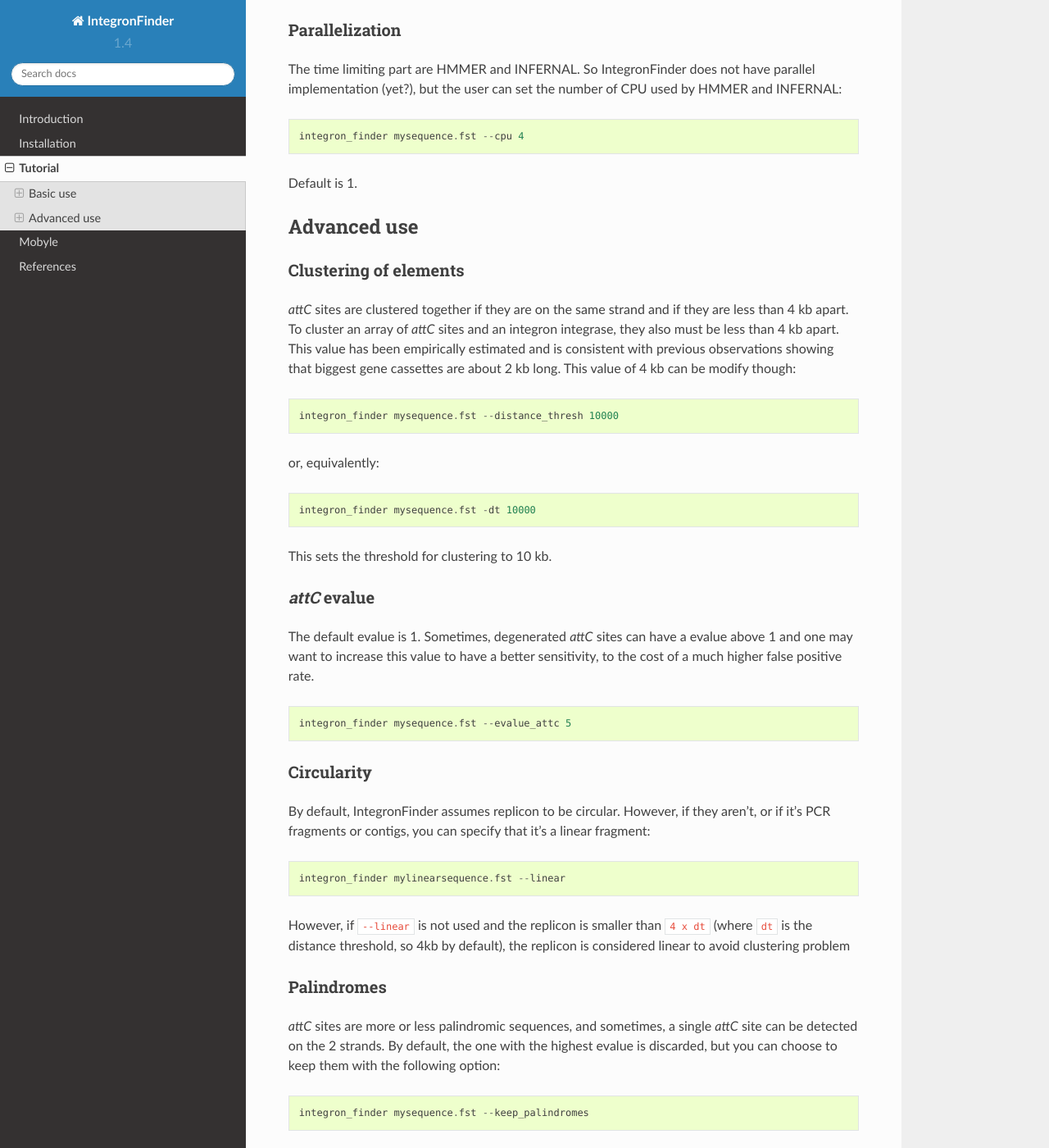
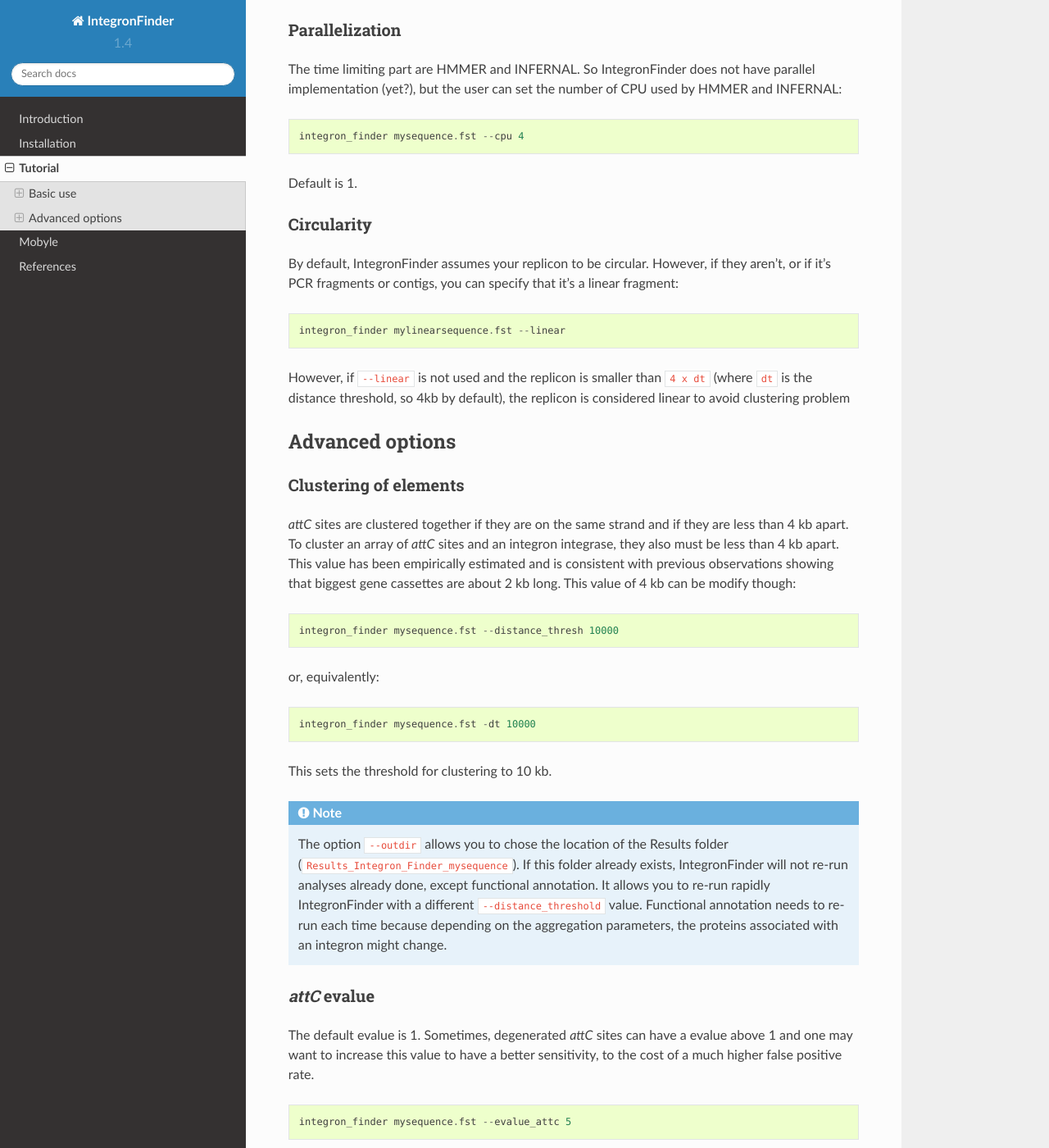
Before and after one commit to gem-pasteur/Integron_Finder, a Sphinx documentation site: the page built from doc/source/tutorial.rst, in a window 1280 px wide and 1400 px high, scrolled down 1943 px. Shown: the whole window at 82% size. Built offline with Sphinx 7.4.7 and the Read the Docs theme 2.0.0, drawn with Linux system fonts in a browser that asks for light colours.

Commit message:
improve doc

```diff
--- a/doc/source/introduction.rst
+++ b/doc/source/introduction.rst
@@ -50,7 +50,7 @@
 
 **Does it work ?**
 
-Yes! The estimated sensitivity is 61% on average with the default option and goes up to 88% with the `--local_max` option. The missing *attC* sites are usually at the end of the array.  The False positive rate with the `--local_max` option is estimated between 0.03 False Positive per Megabases (FP/Mb) to 0.72 FP/Mb. This leads to a probability of finding 2 consecutive *attC* sites within 4kb between 4.10^-6 and 7.10^-9. Finally, this parameters do not depend on the G+C percent of the given replicon.
+Yes! The estimated sensitivity is 61% on average with the default option and goes up to 88% with the ``--local_max`` option. The missing *attC* sites are usually at the end of the array.  The False positive rate with the ``--local_max`` option is estimated between 0.03 False Positive per Megabases (FP/Mb) to 0.72 FP/Mb. This leads to a probability of finding 2 consecutive *attC* sites within 4kb between 4.10^-6 and 7.10^-9. Finally, this parameters do not depend on the G+C percent of the given replicon.
 
 |benchmark|
 
--- a/doc/source/tutorial.rst
+++ b/doc/source/tutorial.rst
@@ -93,9 +93,21 @@
 
 Default is 1.
 
+Circularity
+-----------
+
+By default, IntegronFinder assumes your replicon to be circular. However, if they aren't, or if it's PCR fragments or contigs, you can specify that it's a linear fragment::
+
+    integron_finder mylinearsequence.fst --linear
+
+However, if ``--linear`` is not used and the replicon is smaller than ``4 x dt``
+(where ``dt`` is the distance threshold, so 4kb by default), the replicon is
+considered linear to avoid clustering problem
+
+
 .. _advance:
 
-Advanced use
+Advanced options
 ============
 
 .. _distance_threshold:
@@ -118,6 +130,10 @@
 
 This sets the threshold for clustering to 10 kb.
 
+.. note::
+    The option ``--outdir`` allows you to chose the location of the Results folder (``Results_Integron_Finder_mysequence``). If this folder already exists, IntegronFinder will not re-run analyses already done, except functional annotation. It allows you to re-run rapidly IntegronFinder with a different ``--distance_threshold`` value. Functional annotation needs to re-run each time because depending on the aggregation parameters, the proteins associated with an integron might change.
+
+
 *attC* evalue
 -------------
 
```
Also changed, not shown: other parts of doc/source/tutorial.rst (+0 -13 lines), 1 other file.
